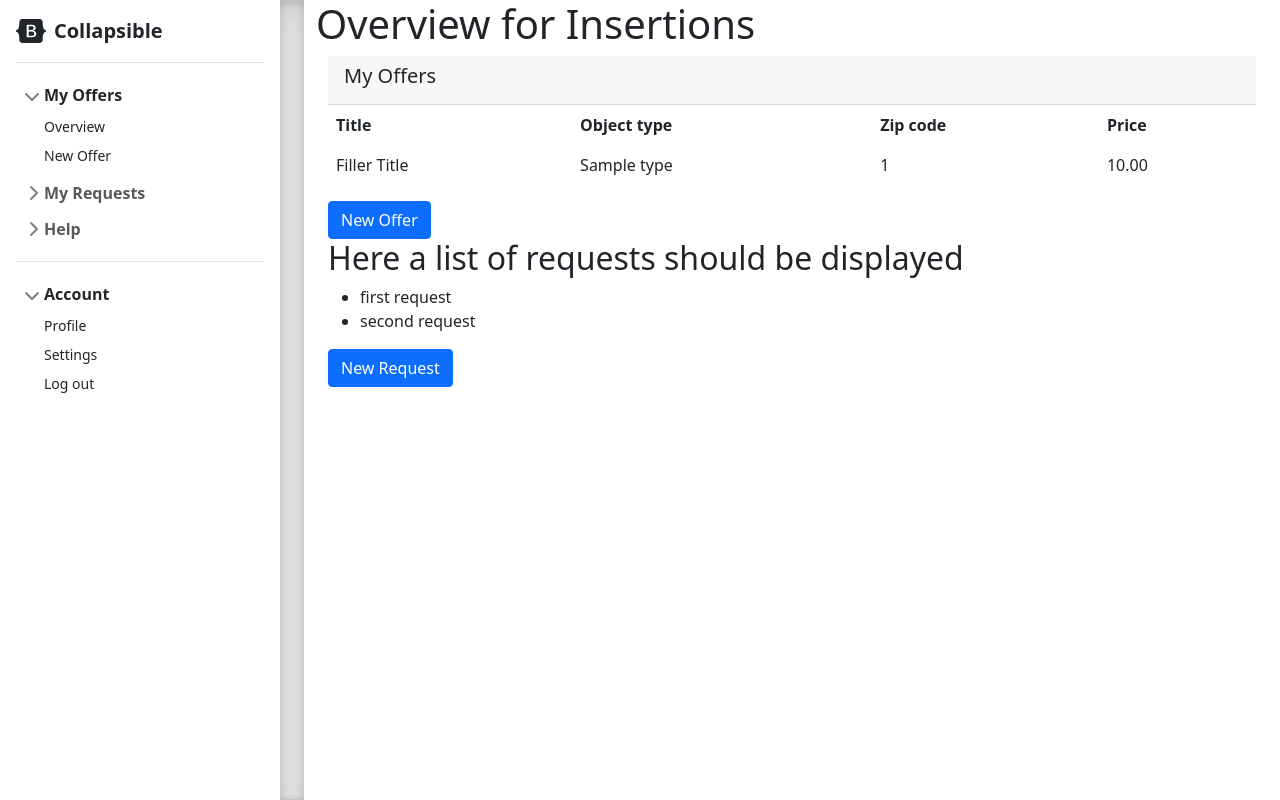
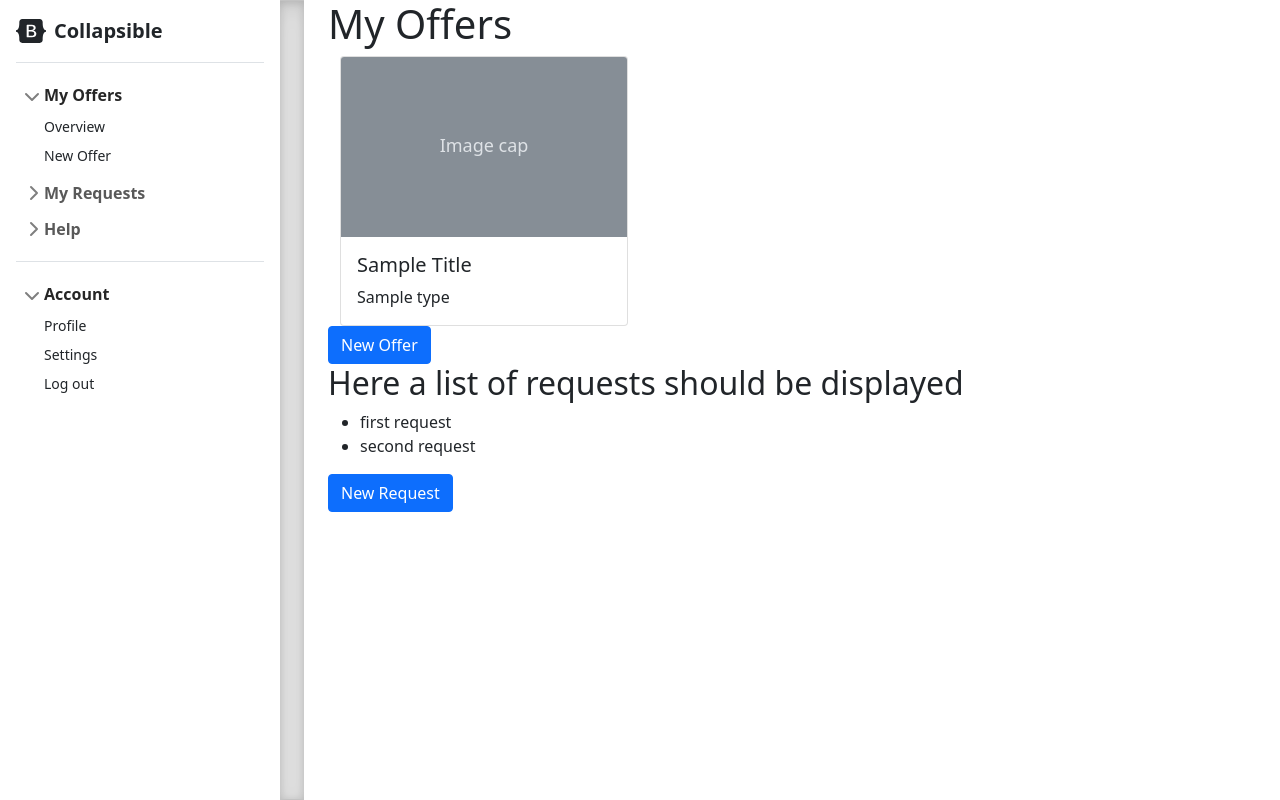
Before and after one commit to Ruffman/rematch, a Django app: page /insertions/overview/ in a window 1280 px wide. Run offline with Django 4.2, Linux system fonts and the light colour scheme; a user stored in the database is signed in; tables that the repository leaves empty hold one stand-in row (values such as "Sample post"); some libraries are stand-ins or nearby versions.

Commit message:
redesigned insertions overview to display in a card grid

```diff
--- a/insertions/templates/overview.html
+++ b/insertions/templates/overview.html
@@ -2,19 +2,16 @@
 {% load django_bootstrap5 %}
 
 {% block content %}
-  <h1>Overview for Insertions</h1>
   <div class="container">
     <!-- Header -->
-    <div class="card-header">
-      <h5 class="card-header-title">My Offers</h5>
-    </div>
+    <h1>My Offers</h1>
     <!-- End Header -->
-    <div class="table-responsive datatable-custom">
+
     {% if object.objects.all == 0 %}
     <h2>No objects in database yet!</h2>
 
     {% else %}
-      <table id="datatable" class="table table-borderless table-thread-bordered table-nowrap table-align-middle card-table">
+    <!-- <table id="datatable" class="table table-borderless table-thread-bordered table-nowrap table-align-middle card-table">
       <thead class="thead-light">
         <tr>
           <th class="table-column-pl-0">Title</th>
@@ -33,10 +30,27 @@
         </tr>
         {% endfor %}
       </tbody>
-      </table>
+    </table> -->
+    <div class="container">
+      <div class="row row-cols-1 row-cols-lg-3 row-cols-lg-4 g-4">
+        {% for object in object_list %}
+        <div class="col">
+          <div class="card" style="width: 18rem">
+            <svg class="bd-placeholder-img card-img-top" width="100%" height="180" xmlns="http://www.w3.org/2000/svg" role="img" aria-label="Placeholder: Image cap" preserveAspectRatio="xMidYMid slice" focusable="false">
+              <title>Placeholder</title>
+              <rect width="100%" height="100%" fill="#868e96"></rect>
+              <text x="50%" y="50%" fill="#dee2e6" dy=".3em">Image cap</text>
+            </svg>
+            <div class="card-body">
+              <h5 class="card-title">Sample Title</h5>
+              <p class="card-text">{{ object.object_type }}</p>
+            </div>
+          </div>
+        </div>
+        {% endfor %}
+      </div>
+    </div>
     {% endif %}
-    </div>
-
     <a class="btn btn-primary" href="{% url 'insertions:new_offer' %}" role="button">New Offer</a>
   </div>
 
```
Lines whose indentation alone changed are shown as unchanged.
